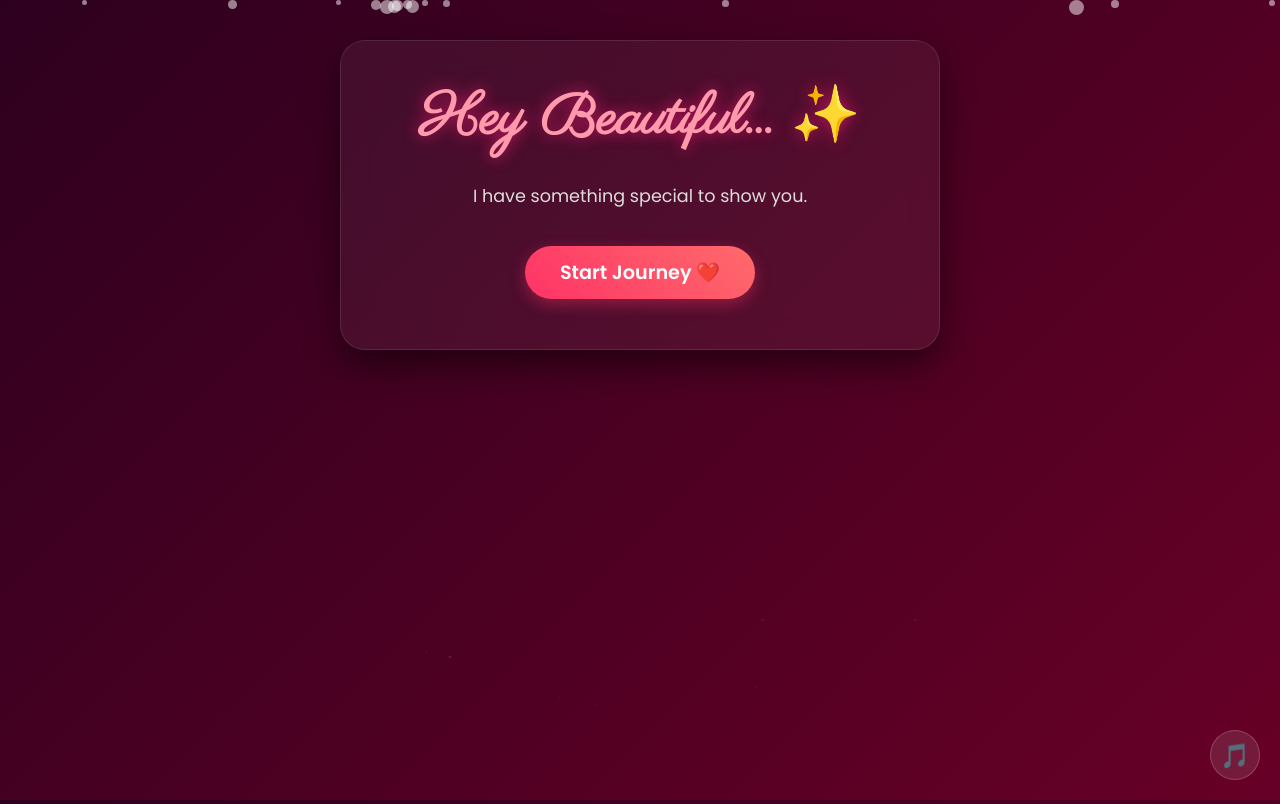
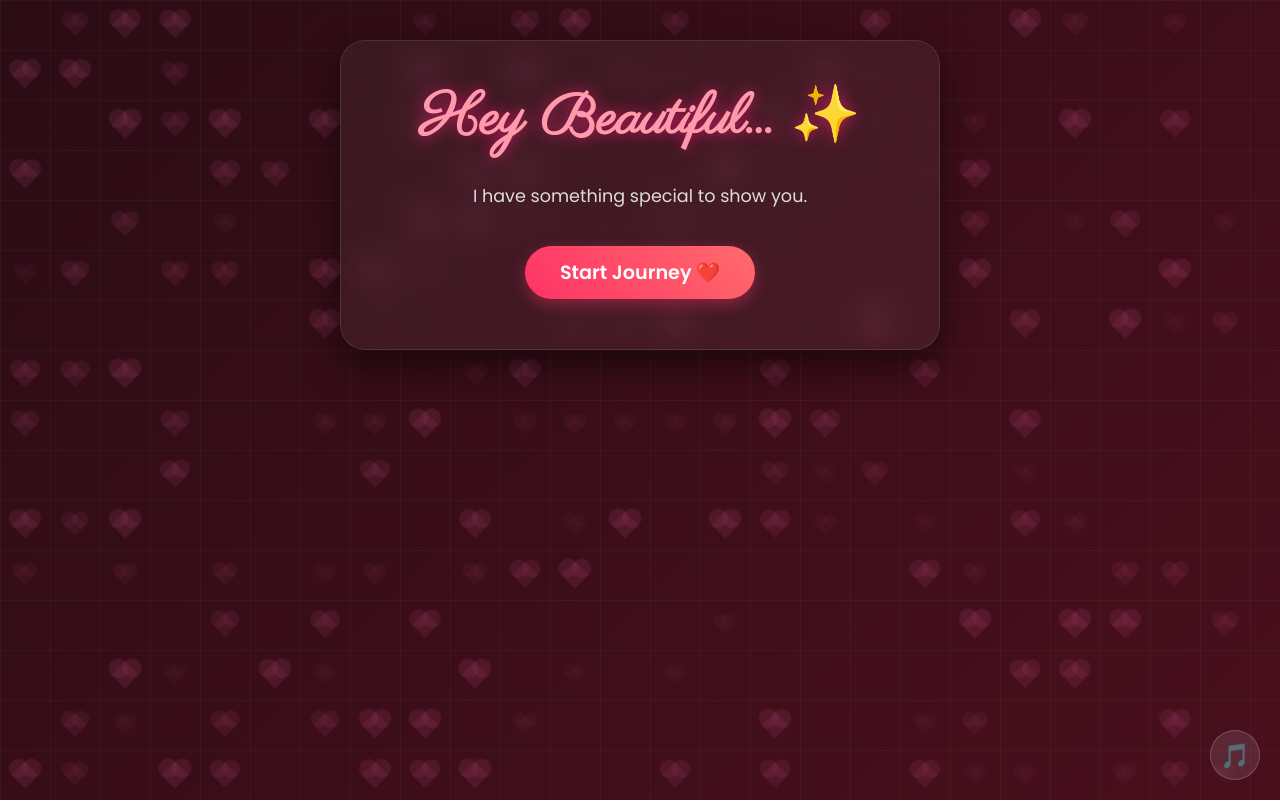
Before and after one commit to jettspanner123/ud.loves.vanshika, a plain HTML site: page index.html in a window 1280 px wide. Drawn offline with Linux system fonts and the light colour scheme.

Commit message:
Update: Added more premium field

```diff
--- a/index.html
+++ b/index.html
@@ -14,9 +14,12 @@
             --secondary-color: #ff99ac;
             --accent-color: #fff0f3;
             --text-color: #fff;
-            --bg-gradient: linear-gradient(135deg, #2e001f 0%, #680026 100%);
+            /* Richer, deeper red/pink gradient for a premium feel */
+            --bg-gradient: linear-gradient(135deg, #2b0c14 0%, #4a0f1d 100%);
             --glass-bg: rgba(255, 255, 255, 0.05);
             --glass-border: rgba(255, 255, 255, 0.1);
+            --heart-color: rgba(255, 105, 180, 0.25);
+            --grid-line: rgba(255, 255, 255, 0.03);
         }
 
         * {
@@ -37,39 +40,83 @@
             color: var(--text-color);
             perspective: 1000px;
             padding: 40px 0;
+            /* Hide overflow for the background grid */
+            position: relative;
         }
 
-        /* Particle Background */
-        #particles {
-            position: absolute;
+        /* Heart Grid Background */
+        #heart-grid {
+            position: fixed;
             top: 0;
             left: 0;
             width: 100%;
             height: 100%;
             z-index: -1;
             pointer-events: none;
+            display: flex;
+            flex-wrap: wrap;
+            align-content: flex-start; /* Ensure rows start from top */
+            /* Stylish grid lines */
+            background-image:
+                linear-gradient(var(--grid-line) 1px, transparent 1px),
+                linear-gradient(90deg, var(--grid-line) 1px, transparent 1px);
+            background-size: 50px 50px;
+            overflow: hidden;
         }
 
-        .particle {
-            position: absolute;
-            border-radius: 50%;
-            background: rgba(255, 255, 255, 0.5);
-            animation: float 10s infinite linear;
+        .grid-item {
+            position: relative;
+            width: 50px;
+            height: 50px;
+            flex-shrink: 0; /* detailed sizing for perfect alignment */
+            display: flex;
+            justify-content: center;
+            align-items: center;
         }
 
-        @keyframes float {
+        /* CSS Heart Shape */
+        .heart {
+            background-color: var(--heart-color);
+            width: 16px;
+            height: 16px;
+            position: relative;
+            transform: rotate(-45deg);
+            opacity: 0; /* Starts invisible, animates in */
+            animation: heartbeat 3s infinite ease-in-out;
+        }
+
+        .heart::before,
+        .heart::after {
+            content: "";
+            background-color: var(--heart-color);
+            width: 16px;
+            height: 16px;
+            border-radius: 50%;
+            position: absolute;
+        }
+
+        .heart::before {
+            top: -8px;
+            left: 0;
+        }
+
+        .heart::after {
+            left: 8px;
+            top: 0;
+        }
+
+        @keyframes heartbeat {
             0% {
-                transform: translateY(100vh) scale(0);
-                opacity: 0;
+                transform: rotate(-45deg) scale(0.8);
+                opacity: 0.1;
             }
-
             50% {
-                opacity: 0.8;
+                transform: rotate(-45deg) scale(1.2);
+                opacity: 0.4;
             }
-
             100% {
-                transform: translateY(-10vh) scale(1);
-                opacity: 0;
+                transform: rotate(-45deg) scale(0.8);
+                opacity: 0.1;
             }
         }
 
@@ -278,7 +325,7 @@
 
 <body>
 
-    <div id="particles"></div>
+    <div id="heart-grid"></div>
 
     <!-- Screen 1: Intro -->
     <div class="container active" id="screen-intro">
@@ -349,21 +396,50 @@
         const loveLetterText = "Jab tumse pehli baar mulaqat hui,\njaise khud se hi ek baat hui,\nwaqt ruk sa gaya tha us pal,\naur dil ko tumhari aadat hui,\n\ntum muskuraye toh mehfil roshan ho gayi,\nsaanson ko ek nayi rahat hui,\nlagta hai iss dil ko aakhir,\napni mohabbat ki shuruaat hui.";
         /* --------------------- */
 
-        // Particle System
-        function createParticles() {
-            const container = document.getElementById('particles');
-            for (let i = 0; i < 30; i++) {
-                const p = document.createElement('div');
-                p.classList.add('particle');
-                p.style.left = Math.random() * 100 + 'vw';
-                p.style.width = Math.random() * 10 + 5 + 'px';
-                p.style.height = p.style.width;
-                p.style.animationDuration = Math.random() * 10 + 10 + 's';
-                p.style.animationDelay = Math.random() * 10 + 's';
-                container.appendChild(p);
+        // Heart Grid System (Replaces Particles)
+        function createHeartGrid() {
+            const gridContainer = document.getElementById('heart-grid');
+            const width = window.innerWidth;
+            const height = window.innerHeight;
+
+            // Grid size is 50x50, calculate how many items we need
+            const cols = Math.ceil(width / 50);
+            const rows = Math.ceil(height / 50);
+            const totalItems = cols * rows;
+
+            gridContainer.innerHTML = ''; // Clear existing
+
+            for (let i = 0; i < totalItems; i++) {
+                const gridItem = document.createElement('div');
+                gridItem.classList.add('grid-item');
+
+                // Randomly Place hearts - not every grid cell needs one, let's say 40% chance
+                if (Math.random() < 0.4) {
+                    const heart = document.createElement('div');
+                    heart.classList.add('heart');
+
+                    // Random animation delay for sparkling effect
+                    heart.style.animationDelay = (Math.random() * 4) + 's';
+                    // Random slight size variation
+                    const scaleVar = 0.8 + Math.random() * 0.4;
+                   // We handle scale in keyframes, but can adjust base font-size or transform if needed.
+                   // Let's just rely on the delay for variety.
+
+                    gridItem.appendChild(heart);
+                }
+
+                gridContainer.appendChild(gridItem);
             }
         }
-        createParticles();
+
+        // Re-create grid on resize to keep it looking good
+        window.addEventListener('resize', () => {
+             // Debounce slightly potentially, but for now direct call is fine for this scale
+             createHeartGrid();
+        });
+
+        // Initialize
+        createHeartGrid();
 
         // Screen Navigation
         function nextScreen(targetId) {
```
